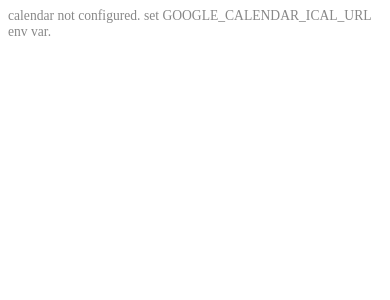
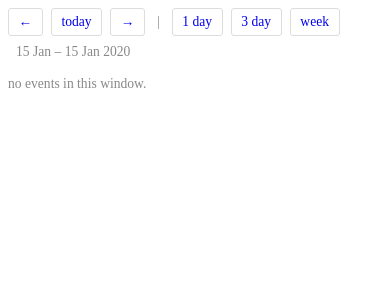
Before and after one commit to marco-silva0000/marco-silva.com, a Django app: template templates/tools/partials/calendar.html in a window 390 px wide. Shown: the top 300 px of the page. Run offline with Django 5.2, Linux system fonts and the light colour scheme; the template is opened without the code that fills it: most values are stand-ins (such as "Sample title", 1, 10 or a date in 2020).

Commit message:
planz: mobile-friendly day/3day/week views with navigation

```diff
--- a/templates/tools/partials/calendar.html
+++ b/templates/tools/partials/calendar.html
@@ -1,10 +1,27 @@
+{% load tz %}
+{% timezone "Europe/Helsinki" %}
+
+<div class="planz-nav" style="display: flex; align-items: center; gap: 0.5rem; margin-bottom: 1rem; font-size: 0.85rem; flex-wrap: wrap;">
+  <a href="?passwd={{ passwd }}&days={{ days }}&start={{ prev_date }}" style="text-decoration: none; padding: 0.3rem 0.6rem; border: 1px solid #ddd; border-radius: 3px;">←</a>
+  <a href="?passwd={{ passwd }}&days={{ days }}" style="text-decoration: none; padding: 0.3rem 0.6rem; border: 1px solid #ddd; border-radius: 3px;">today</a>
+  <a href="?passwd={{ passwd }}&days={{ days }}&start={{ next_date }}" style="text-decoration: none; padding: 0.3rem 0.6rem; border: 1px solid #ddd; border-radius: 3px;">→</a>
+
+  <span style="color: #888; margin: 0 0.25rem;">|</span>
+
+  <a href="?passwd={{ passwd }}&days=1&start={{ start_date|date:'Y-m-d' }}" style="text-decoration: none; padding: 0.3rem 0.6rem; border: 1px solid {% if days == 1 %}#222{% else %}#ddd{% endif %}; border-radius: 3px; {% if days == 1 %}font-weight: 600;{% endif %}">1 day</a>
+  <a href="?passwd={{ passwd }}&days=3&start={{ start_date|date:'Y-m-d' }}" style="text-decoration: none; padding: 0.3rem 0.6rem; border: 1px solid {% if days == 3 %}#222{% else %}#ddd{% endif %}; border-radius: 3px; {% if days == 3 %}font-weight: 600;{% endif %}">3 day</a>
+  <a href="?passwd={{ passwd }}&days=7&start={{ start_date|date:'Y-m-d' }}" style="text-decoration: none; padding: 0.3rem 0.6rem; border: 1px solid {% if days == 7 %}#222{% else %}#ddd{% endif %}; border-radius: 3px; {% if days == 7 %}font-weight: 600;{% endif %}">week</a>
+
+  <span style="color: #888; margin-left: 0.5rem;">{{ start_date|date:"j M" }} – {{ end_date|date:"j M Y" }}</span>
+</div>
+
 {% if events %}
-<div style="margin-top: 0.5rem;">
-  {% regroup events by start.date as days %}
-  {% for day in days %}
+<div>
+  {% regroup events by start.date as event_days %}
+  {% for day in event_days %}
   <div style="margin-bottom: 1.5rem;">
     <h3 style="font-size: 0.9rem; font-weight: 600; border-bottom: 1px solid #ddd; padding-bottom: 0.2rem; margin-bottom: 0.5rem;">
-      {{ day.grouper|date:"l, j M Y" }}
+      {{ day.grouper|date:"l, j M" }}
       {% if day.grouper == today %}<span style="color: #888; font-weight: normal;"> — today</span>{% endif %}
     </h3>
     {% for event in day.list %}
@@ -23,8 +40,8 @@
   </div>
   {% endfor %}
 </div>
-{% elif events is not None %}
-<p style="font-size: 0.85rem; color: #888;">no upcoming events.</p>
 {% else %}
-<p style="font-size: 0.85rem; color: #888;">calendar not configured. set GOOGLE_CALENDAR_ICAL_URL env var.</p>
+<p style="font-size: 0.85rem; color: #888;">no events in this window.</p>
 {% endif %}
+
+{% endtimezone %}
```
Also changed, not shown: templates/tools/planz.html (+7 -0 lines), tools/views.py (+49 -3 lines).
